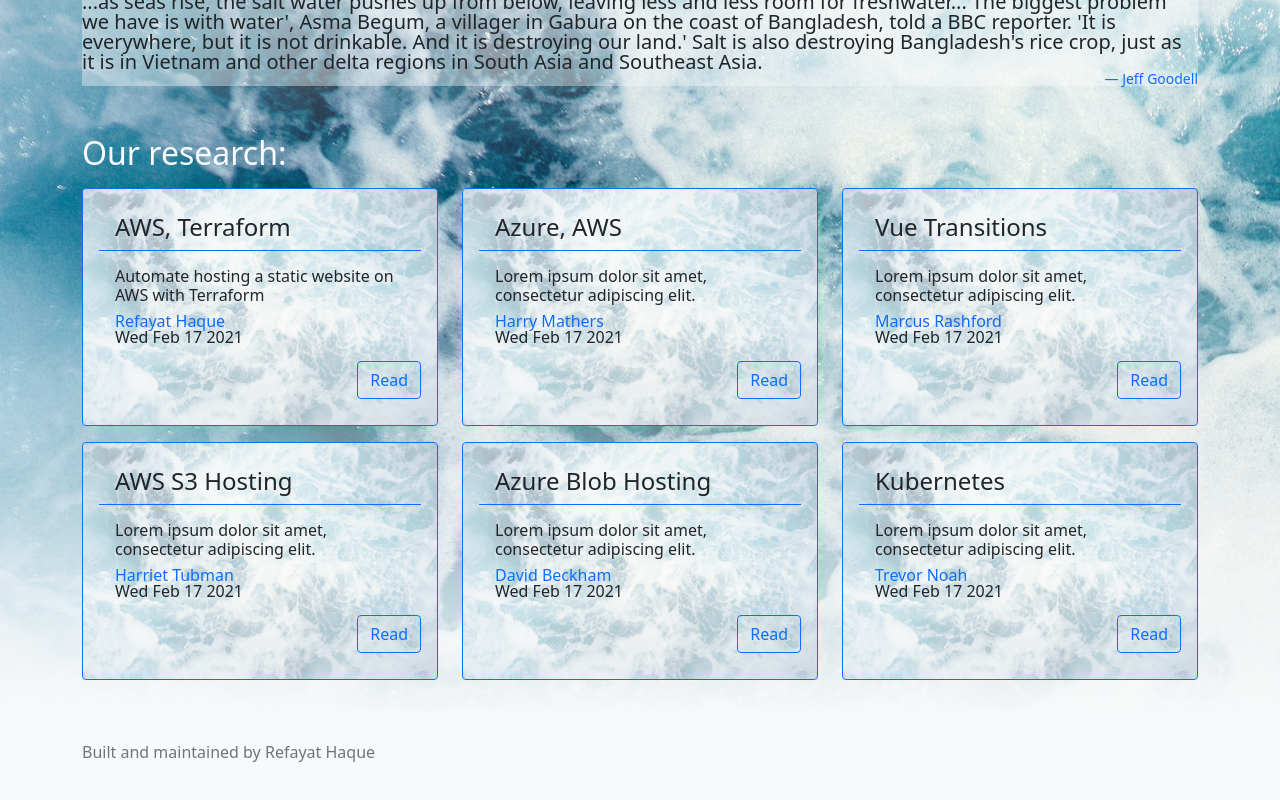
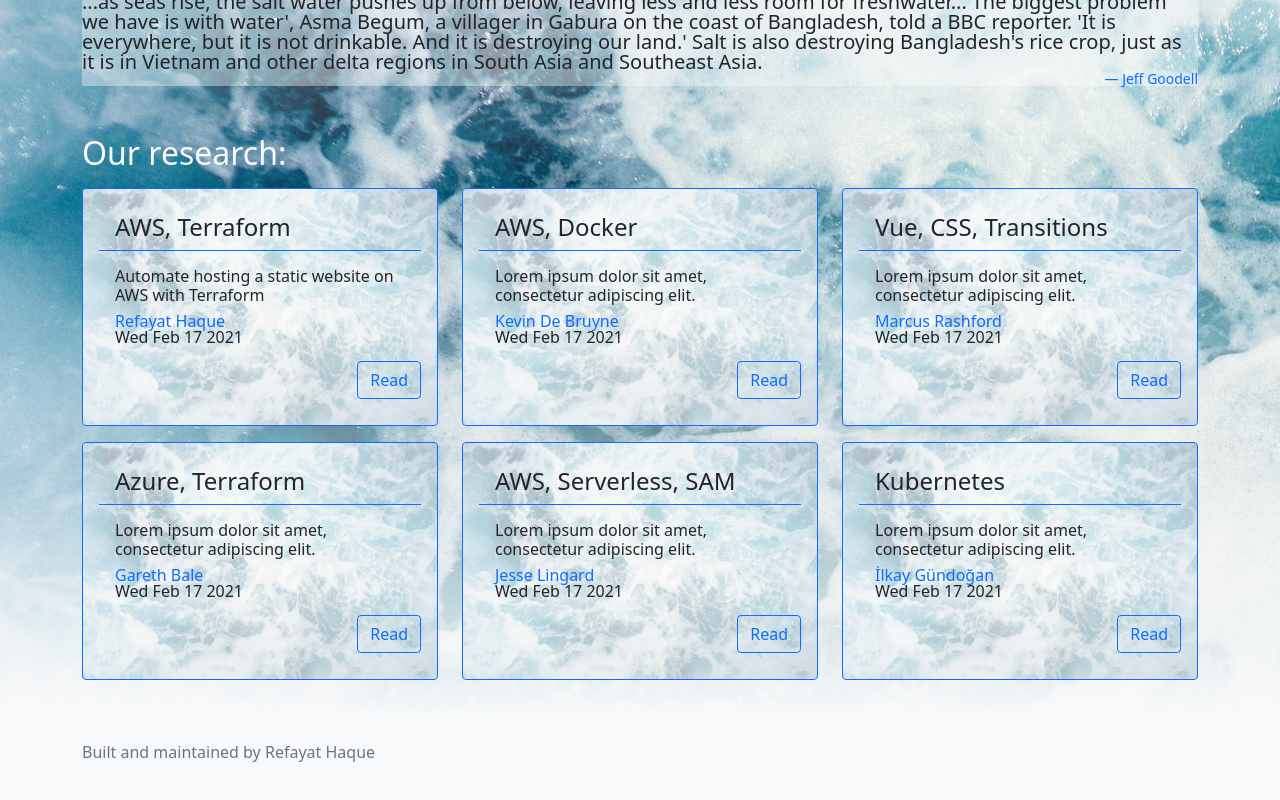
Before and after one commit to refayathaque/xn3eumcnfar7msvp, a Vue app: page /home in a window 1280 px wide. Shown: the part 1280-2080 px from the top of the page. Built offline with nearby package versions, Linux system fonts and the light colour scheme; a web font is replaced by a local one.

Commit message:
Sat Mar 20 10:27

```diff
--- a/src/components/UI/Gist.vue
+++ b/src/components/UI/Gist.vue
@@ -1,6 +1,10 @@
 <template>
-  <div v-if="html" v-html="html"></div>
-  <Loading v-else />
+  <div class="row justify-content-md-center">
+    <div class="col-md-auto">
+      <div v-if="html" v-html="html"></div>
+      <Loading v-else />
+    </div>
+  </div>
 </template>
 
 <script>
--- a/src/data/blogPost1.js
+++ b/src/data/blogPost1.js
@@ -81,4 +81,32 @@ export default [
     gistId: "b520a9ffa9a8b4d8f0eacdcd85aa5b64",
     id: Math.random(),
   },
+  {
+    text:
+      "We'll start with S3 as it's sort of the bedrock of our website, the static file will live and be served from here. So we declare a <i>resource type</i> <code>aws_s3_bucket</code> resource with the <i>resource name</i>name <code>website_static_files</code>, as you'll see later, we'll use both the resource type and resource name to reference this bucket in other parts of our Terraform code. This resource will create the bucket as per the name we provide in the variables file, and set its access level accordingly. The ACL, or Access Control List, is set to private since we won't allow end users to access the bucket directly (they'll get to it through CloudFront). The policy document is also included, and you might be wondering why this is a data source. 🤔",
+    id: Math.random(),
+  },
+  {
+    text:
+      "Above, we mentioned that data sources are used to <i>read only</i>, differentiating this from managed resources is the fact that it's primarily used to fetch existing configuration from AWS. So why is it being used here to create a custom IAM (Identity Access Management) policy? The distinguishing factor is that this is purely a policy <i>document</i>, we're simply using this data source to 'generate an <a href='https://registry.terraform.io/providers/hashicorp/aws/latest/docs/data-sources/iam_policy_document'>IAM policy document</a> in JSON format for use with resources that expect policy documents...Using this data source to generate policy documents is optional. It is also valid to use literal JSON strings in your configuration...' The alternative would be to plop the policy JSON in the S3 resource itself, but that would not be as legible. But in short, this is a data source because all it's doing is converting an IAM policy to JSON behind the scenes, it's not really 'managing' anything.",
+    id: Math.random(),
+  },
+  {
+    text:
+      "The final resource type you see here is a <code>null resource</code>, which can use the Terraform <code>provisioner</code> feature to run bash commands from machine running Terraform. Here we tell Terraform to upload the static html file to S3, <i>only after the bucket has been created</i>, which is self-explanatory. The explicit <code>depends_on</code> is required here because this resource type isn't a part of the AWS provider, and so Terraform won't know how to interpret it when it builds it's dependency graph, we need to tell Terraform where this resource stands in terms of the order of operations.",
+    id: Math.random(),
+  },
+  {
+    heading: "ACM",
+    id: Math.random(),
+  },
+  {
+    gistId: "999546170efe381a6c9e2bc7e0f2df11",
+    id: Math.random(),
+  },
+  {
+    text:
+      "",
+    id: Math.random(),
+  },
 ];
--- a/src/data/blogPostMeta.js
+++ b/src/data/blogPostMeta.js
@@ -36,35 +36,35 @@ export default [
   {
     title: "Lorem ipsum dolor sit amet, consectetur adipiscing elit.",
     date: new Date().toDateString().toString(),
-    author: "Harry Mathers",
-    keywords: "Azure, AWS",
+    author: "Kevin De Bruyne",
+    keywords: "AWS, Docker",
     id: 2,
   },
   {
     title: "Lorem ipsum dolor sit amet, consectetur adipiscing elit.",
     date: new Date().toDateString().toString(),
     author: "Marcus Rashford",
-    keywords: "Vue Transitions",
+    keywords: "Vue, CSS, Transitions",
     id: 3,
   },
   {
     title: "Lorem ipsum dolor sit amet, consectetur adipiscing elit.",
     date: new Date().toDateString().toString(),
-    author: "Harriet Tubman",
-    keywords: "AWS S3 Hosting",
+    author: "Gareth Bale",
+    keywords: "Azure, Terraform",
     id: 4,
   },
   {
     title: "Lorem ipsum dolor sit amet, consectetur adipiscing elit.",
     date: new Date().toDateString().toString(),
-    author: "David Beckham",
-    keywords: "Azure Blob Hosting",
+    author: "Jesse Lingard",
+    keywords: "AWS, Serverless, SAM",
     id: 5,
   },
   {
     title: "Lorem ipsum dolor sit amet, consectetur adipiscing elit.",
     date: new Date().toDateString().toString(),
-    author: "Trevor Noah",
+    author: "İlkay Gündoğan",
     keywords: "Kubernetes",
     id: 6,
   },
```
